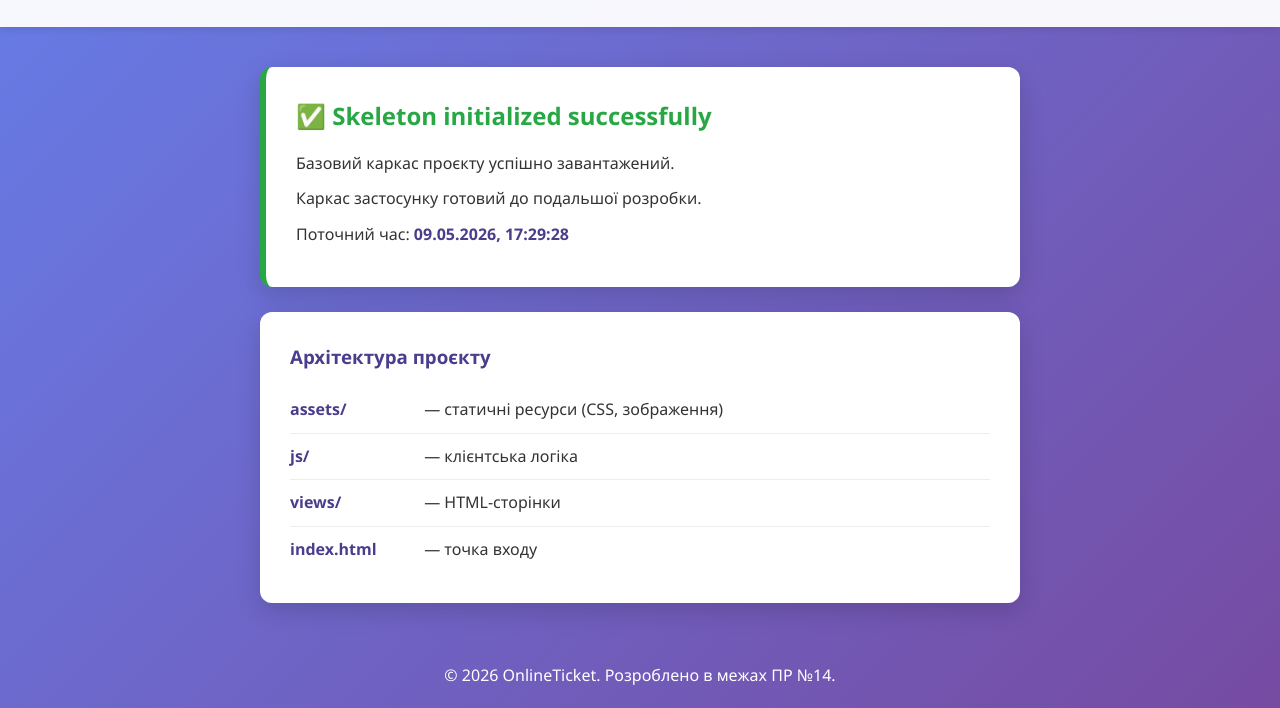
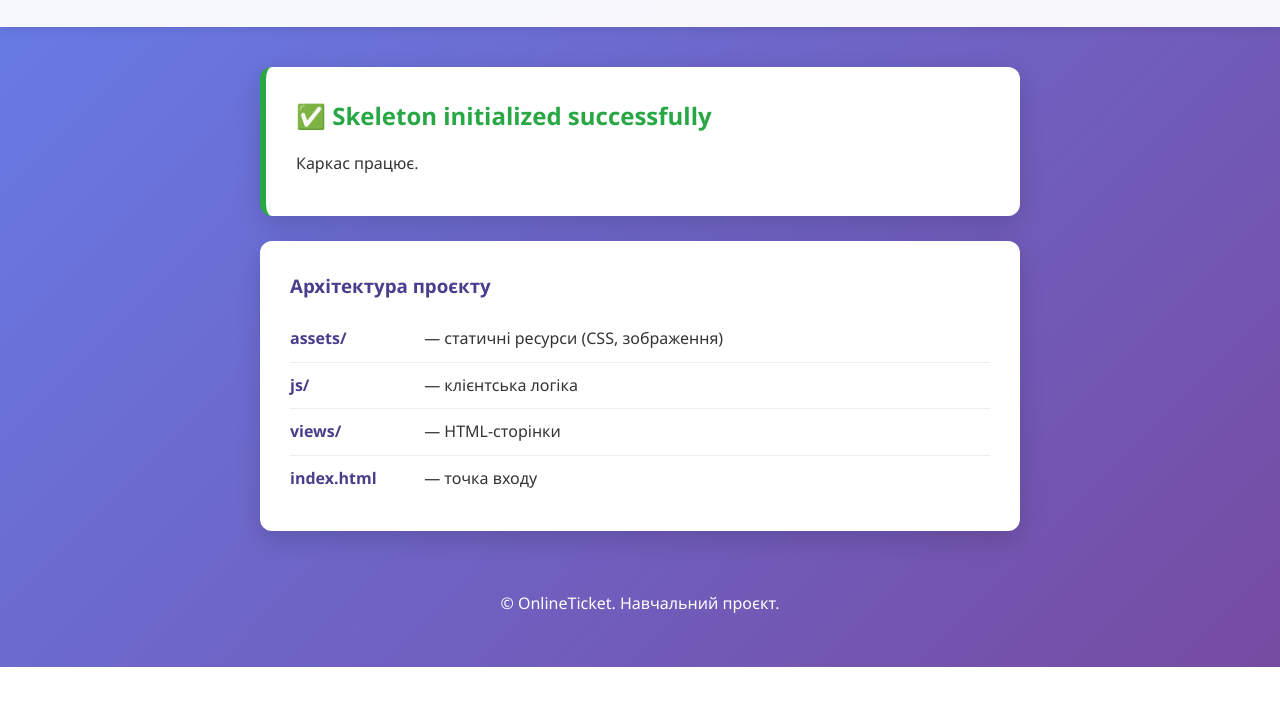
Before and after one commit to d1nisko/OnlineTicket, a plain HTML site: page index.html in a window 1280 px wide. Shown: the part 133-841 px from the top of the page. After the commit the page ends 800 px from the top, so only its background shows below. Drawn offline with Linux system fonts and the light colour scheme.

Commit message:
Refactor: simplify homepage layout

```diff
--- a/index.html
+++ b/index.html
@@ -15,9 +15,7 @@
     <main class="container">
         <div class="status-card">
             <h2>✅ Skeleton initialized successfully</h2>
-            <p>Базовий каркас проєкту успішно завантажений.</p>
             <p id="init-message"></p>
-            <p>Поточний час: <span id="current-time"></span></p>
         </div>
 
         <section class="info">
@@ -32,7 +30,7 @@
     </main>
 
     <footer class="footer">
-        <p>© 2026 OnlineTicket. Розроблено в межах ПР №14.</p>
+        <p>© OnlineTicket. Навчальний проєкт.</p>
     </footer>
 
     <script src="js/app.js"></script>
--- a/js/app.js
+++ b/js/app.js
@@ -8,18 +8,6 @@ console.log("OnlineTicket — система онлайн-замовлення
 document.addEventListener("DOMContentLoaded", function() {
     const messageEl = document.getElementById("init-message");
     if (messageEl) {
-        messageEl.textContent = "Каркас застосунку готовий до подальшої розробки.";
+        messageEl.textContent = "Каркас працює.";
     }
-
-    // Виводимо поточний час
-    function updateTime() {
-        const timeEl = document.getElementById("current-time");
-        if (timeEl) {
-            const now = new Date();
-            timeEl.textContent = now.toLocaleString("uk-UA");
-        }
-    }
-
-    updateTime();
-    setInterval(updateTime, 1000);
 });
```
